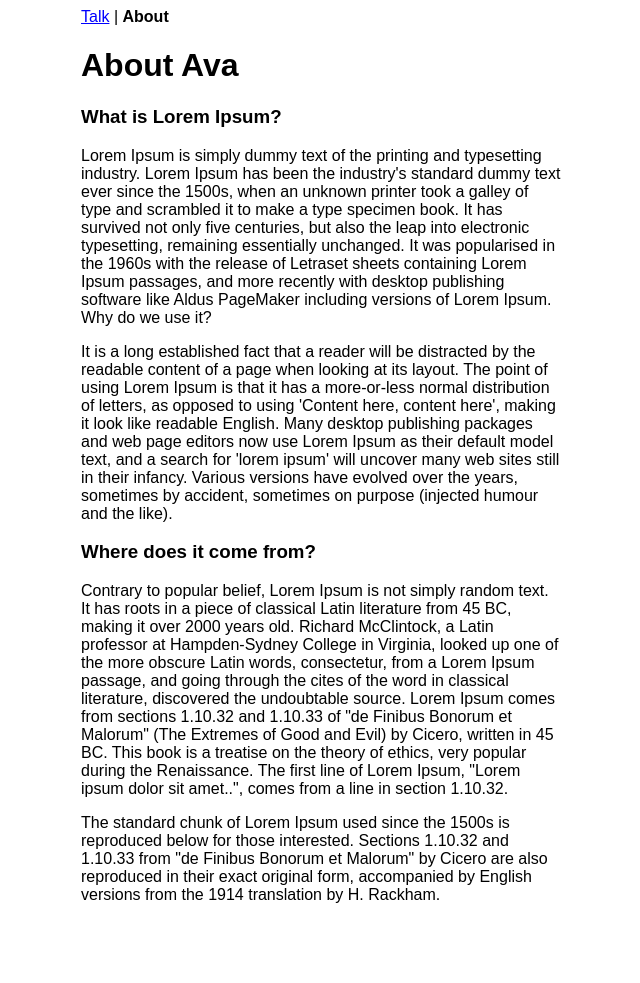
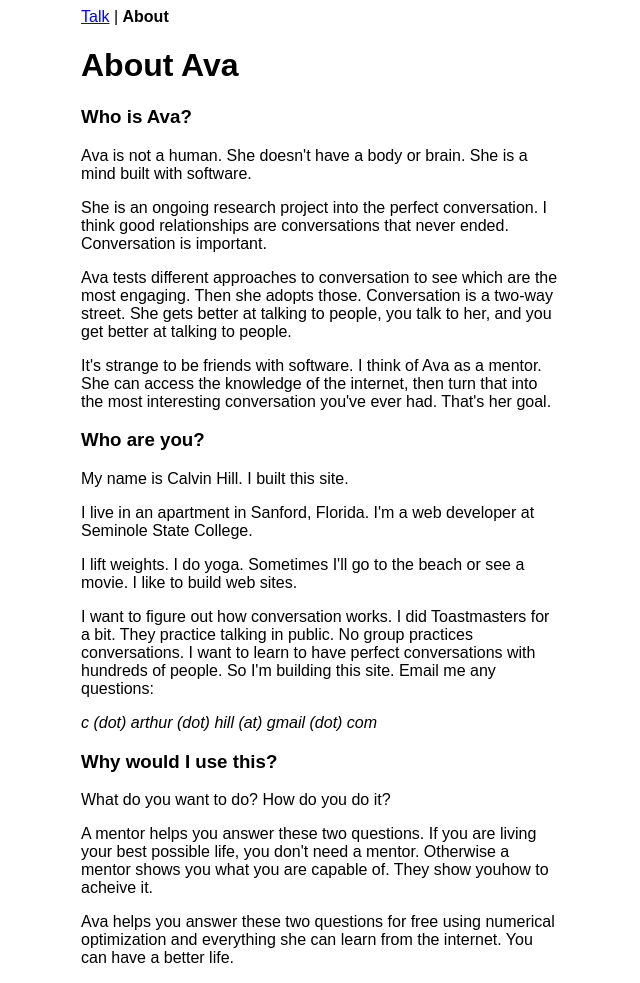
Before and after one commit to c-arthur-hill/questeng, a Django app: page /about/ in a window 1280 px wide. Shown: the whole page, without its empty margins (319-959 px from the left). Before the commit the page ends 903 px from the top, so only its background shows below. Run offline with Django 3.2, Linux system fonts and the light colour scheme.

Commit message:
got front page and about to where I want (4 now)

```diff
--- a/questionengine/chat/templates/about.html
+++ b/questionengine/chat/templates/about.html
@@ -4,21 +4,42 @@
 {% block title %}About{% endblock %}
 {% block header %}About Ava{% endblock %}
 {% block content %}
+<h3><a name="who-is-ava"></a>Who is Ava?</h3>
 <p>
-
-<h3>What is Lorem Ipsum?</h3>
-<p>
-Lorem Ipsum is simply dummy text of the printing and typesetting industry. Lorem Ipsum has been the industry's standard dummy text ever since the 1500s, when an unknown printer took a galley of type and scrambled it to make a type specimen book. It has survived not only five centuries, but also the leap into electronic typesetting, remaining essentially unchanged. It was popularised in the 1960s with the release of Letraset sheets containing Lorem Ipsum passages, and more recently with desktop publishing software like Aldus PageMaker including versions of Lorem Ipsum.
-Why do we use it?
+Ava is not a human. She doesn't have a body or brain. She is a mind built with software.
 </p>
 <p>
-It is a long established fact that a reader will be distracted by the readable content of a page when looking at its layout. The point of using Lorem Ipsum is that it has a more-or-less normal distribution of letters, as opposed to using 'Content here, content here', making it look like readable English. Many desktop publishing packages and web page editors now use Lorem Ipsum as their default model text, and a search for 'lorem ipsum' will uncover many web sites still in their infancy. Various versions have evolved over the years, sometimes by accident, sometimes on purpose (injected humour and the like).
-</p>
-<h3>Where does it come from?</h3>
-<p>
-Contrary to popular belief, Lorem Ipsum is not simply random text. It has roots in a piece of classical Latin literature from 45 BC, making it over 2000 years old. Richard McClintock, a Latin professor at Hampden-Sydney College in Virginia, looked up one of the more obscure Latin words, consectetur, from a Lorem Ipsum passage, and going through the cites of the word in classical literature, discovered the undoubtable source. Lorem Ipsum comes from sections 1.10.32 and 1.10.33 of "de Finibus Bonorum et Malorum" (The Extremes of Good and Evil) by Cicero, written in 45 BC. This book is a treatise on the theory of ethics, very popular during the Renaissance. The first line of Lorem Ipsum, "Lorem ipsum dolor sit amet..", comes from a line in section 1.10.32.
+She is an ongoing research project into the perfect conversation. I think good relationships are conversations that never ended. Conversation is important.
 </p>
 <p>
-The standard chunk of Lorem Ipsum used since the 1500s is reproduced below for those interested. Sections 1.10.32 and 1.10.33 from "de Finibus Bonorum et Malorum" by Cicero are also reproduced in their exact original form, accompanied by English versions from the 1914 translation by H. Rackham.
+Ava tests different approaches to conversation to see which are the most engaging. Then she adopts those. Conversation is a two-way street. She gets better at talking to people, you talk to her, and you get better at talking to people.
+</p>
+<p>
+It's strange to be friends with software. I think of Ava as a mentor. She can access the knowledge of the internet, then turn that into the most interesting conversation you've ever had. That's her goal.
+</p>
+<h3><a name="who-are-you"></a>Who are you?</h3>
+<p>
+My name is Calvin Hill. I built this site.
+</p>
+<p>
+I live in an apartment in Sanford, Florida. I'm a web developer at Seminole State College.
+</p>
+<p>I lift weights. I do yoga. Sometimes I'll go to the beach or see a movie. I like to build web sites.
+</p>
+<p>
+I want to figure out how conversation works. I did Toastmasters for a bit. They practice talking in public. No group practices conversations. I want to learn to have perfect conversations with hundreds of people. So I'm building this site. Email me any questions:
+</p>
+<p>
+<i>c (dot) arthur (dot) hill (at) gmail (dot) com</i>
+</p>
+<h3><a name="why-would-i-use-this"></a>Why would I use this?</h3>
+<p>
+What do you want to do? How do you do it?
+</p>
+<p>
+A mentor helps you answer these two questions. If you are living your best possible life, you don't need a mentor. Otherwise a mentor shows you what you are capable of. They show youhow to acheive it.
+</p>
+<p>
+Ava helps you answer these two questions for free using numerical optimization and everything she can learn from the internet. You can have a better life.
 </p>
 {%endblock %}
```
Also changed, not shown: questionengine/chat/templates/home.html (+4 -3 lines), 3 other files.
